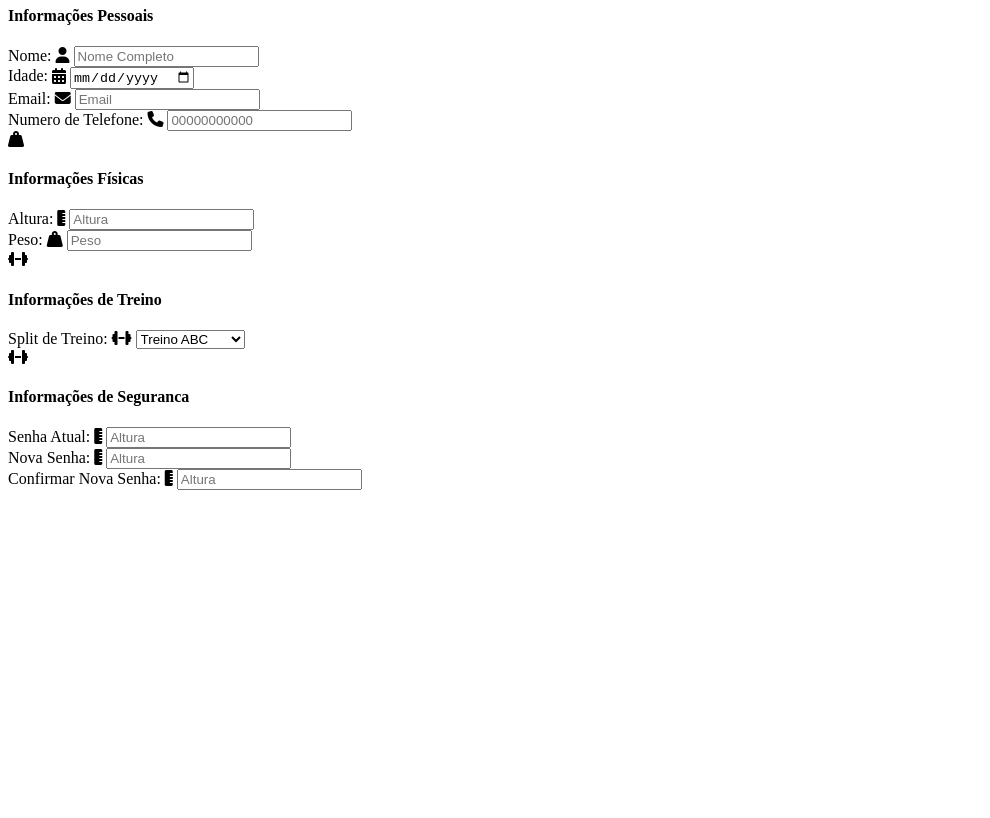
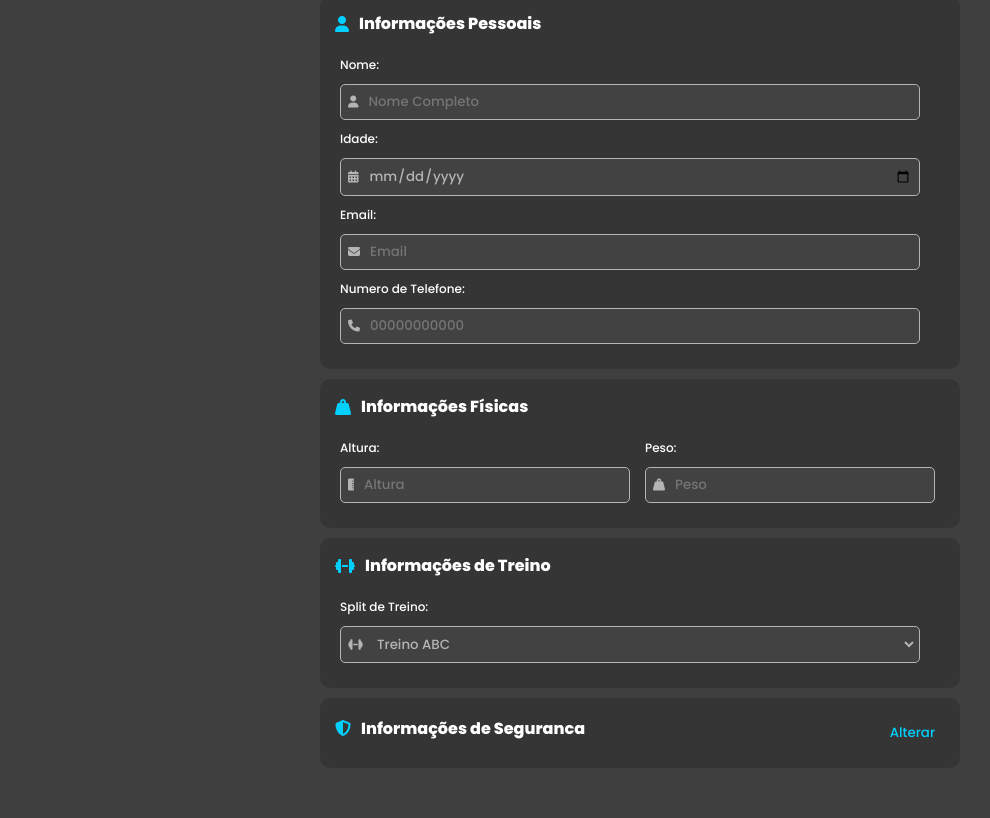
Before and after one commit to ErosFranklin/LIFE-FIT-BOOSTED, a website: page frontend/public/views/editing-user-data.html in a window 1280 px wide. Shown: the part 112-930 px from the top of the page, without its empty margins (0-990 px from the left). Before the commit the page ends 800 px from the top, so only its background shows below. Drawn offline with Linux system fonts and the light colour scheme.

Commit message:
style: applying style to the edit user data page

```diff
--- /dev/null
+++ b/frontend/public/javascript/modal-password.js
@@ -0,0 +1,14 @@
+function viewModal(){
+    const btn = document.getElementById("btn-security");
+    if(btn.innerText === "Alterar"){
+        btn.innerText = "Cancelar";
+        const modal = document.getElementById("infos-security");
+        modal.style.display = "flex";
+    }
+    else{
+        btn.innerText = "Alterar";
+        const modal = document.getElementById("infos-security");
+        modal.style.display = "none";
+    }
+
+}
--- /dev/null
+++ b/frontend/public/style/style-editing-user-data.css
@@ -0,0 +1,189 @@
+@import url('https://fonts.googleapis.com/css2?family=Poppins:ital,wght@0,500;0,800;0,900;1,500&display=swap');
+*{
+    margin:0;
+    padding:0;
+    font-family:'Poppins', sans-serif;
+    box-sizing:border-box;
+}
+:root {
+    --background-color: rgba(63, 63, 63, 1);
+    --background-color-2: rgba(53, 53, 53, 1);
+    --background-color-3: rgba(39, 39, 39, 1);
+    --text-color: #ffffff;
+    --important-color: rgba(0, 208, 255, 1);
+    --important-color-2: rgba(0, 125, 153, 1);
+    --border-color: rgba(180, 180, 180, 1);
+    --input-background-color: rgba(66, 66, 66, 1);
+}
+body {
+    min-height: 100vh;
+    width: 100vw;
+    display: flex;
+    justify-content: center;
+    align-items: start;
+    padding: 40px 0;
+    background-color: var(--background-color);
+    overflow-x: hidden;
+}
+.container-user-data{
+    display:flex;
+    justify-content: center;
+    align-items: center;
+    flex-direction: column;
+    width: 100vw;
+    height: auto;
+}
+.container-user-data .container-header-data{
+    display: flex;
+    align-items: center;
+    justify-content: left;
+    width: 60%;
+}
+.container-user-data .container-header-data h1{
+    padding: 10px;
+    color:var(--text-color);
+}
+.container-user-data .container-header-data h1 a{
+    text-decoration: none;
+    padding-right: 10px;
+    color:var(--border-color);
+}
+.container-user-data .container-user-datas{
+    display:flex;
+    align-items: center;
+    justify-content: center;
+    flex-direction: column;
+    width: 50%;
+}
+.container-user-datas .info-users,.info-physical, .info-trainning{
+    display: flex;
+    align-items: left;
+    justify-content:center;
+    flex-direction: column;
+    background-color: var(--background-color-2);
+    padding:15px;
+    border-radius:10px;
+    margin-bottom: 10px;
+    width: 100%;
+}
+.container-user-datas .info-users span, .info-physical span, .info-trainning span, .header-security span{
+    display:flex;
+    align-items: center;
+    padding-bottom:10px;
+}
+.container-user-datas .info-users span i , .info-physical span i, .info-trainning span i, .header-security span i{
+    color:var(--important-color);
+    padding-right: 10px;
+}
+.container-user-datas .info-users span h4, .info-physical span h4, .info-trainning span h4, .header-security span h4{
+    color:var(--text-color);
+}
+
+.container-user-datas .info-users .infos .info, .info-physical .infos .info, .info-trainning .infos .info, .header-security .infos .info{
+    width: 100%;
+    position:relative;
+    margin:10px 5px;
+    transition: all 0.2s ease-in-out;
+}
+.container-user-datas .info-users .infos .info span, .info-physical .infos .info span, .info-trainning .infos .info span, .header-security .infos .info span, .infos-security .info span{
+    color:var(--text-color);
+    font-size: 12px;
+}
+.container-user-datas .info-users .infos .info .info-component, .info-physical .infos .info .info-component, .info-trainning .infos .info .info-component, .infos-security .info .info-component{
+    max-width: 95%;
+    background:var(--input-background-color);
+    padding:2px;
+    border: 1px solid var(--border-color);
+    border-radius: 5px;
+}
+.container-user-datas .info-users .infos .info .info-component i, .info-physical .infos .info .info-component i, .info-trainning .infos .info .info-component i, .infos-security .info .info-component i{
+    font-size:12px;
+    color: var(--border-color);
+    padding:5px;
+}
+.info-trainning .infos .info .info-component select{
+    width: 100%;
+    border-radius: 5px;
+    padding:5px;
+    border: 1px solid var(--geral);
+    background-color: transparent;
+    color:var(--border-color);
+}
+.info-trainning .infos .info .info-component select:focus{
+    outline: none;
+    background-color: var(--background-color-2);
+    color: var(--important-color);
+}
+.container-user-datas .info-users .infos .info .info-component input, .info-physical .infos .info .info-component input, .infos-security .info .info-component input{
+    width: 100%;
+    padding:5px;
+    background: transparent;
+    border:none;
+    color:var(--border-color);
+}
+.container-user-datas .info-users .infos .info .info-component:focus-within, .info-physical .infos .info .info-component:focus-within, .info-trainning .infos .info .info-component:focus-within, .infos-security .info .info-component:focus-within{
+    outline: none;
+    border: 1px solid var(--important-color);
+    box-shadow: 0 0 5px var(--important-color);
+    color:var(--important-color);
+}
+.container-user-datas .info-users .infos .info .info-component:focus-within i, .info-physical .infos .info .info-component:focus-within i, .info-trainning .infos .info .info-component:focus-within i, .infos-security .info .info-component:focus-within i{
+    color: var(--important-color);
+}
+.container-user-datas .info-users .infos .info .info-component input:focus, .info-physical .infos .info .info-component input:focus, .infos-security .info .info-component input:focus{
+    outline: none;
+    border:none;
+}
+
+.info-physical .infos{
+    display: grid;
+    grid-template-columns: 50% 50%;
+}
+.info-security{
+    display: flex;
+    align-items: left;
+    justify-content:center;
+    flex-direction: column;
+    background-color: var(--background-color-2);
+    padding:15px;
+    border-radius:10px;
+    margin-bottom: 10px;
+    width: 100%;
+}
+.info-security .header-security{
+    display: flex;
+    align-items: center;
+    justify-content: space-between;
+    width: 100%;
+}
+.info-security .header-security button{
+    background-color: transparent;
+    border:none;
+    color:var(--important-color);
+    padding:10px;
+    cursor: pointer;
+    transition: .2s ease-in-out;
+}
+.info-security .header-security button:hover{
+    color:var(--important-color-2);
+}
+.info-security .infos-security{
+    display: none;
+    justify-content: center;
+    align-items: left;
+    flex-direction: column;
+    height: auto;
+}
+.infos-security .info{
+    display:flex;
+    flex-direction: column;
+    width: 100%;
+    position:relative;
+    margin:10px 5px;
+    transition: all 0.2s ease-in-out;
+}
+.infos-security .info .info-component{
+    display: flex;
+    align-items: center;
+    flex-direction: row;
+}
--- a/frontend/public/style/style-login.css
+++ b/frontend/public/style/style-login.css
@@ -129,7 +129,7 @@ body{
     padding:5px;
     background: transparent;
     border:none;
-    color:var(--border-color)
+    color:var(--border-color);
 }
 
 .container-components-account .component .label{
--- a/frontend/public/views/editing-user-data.html
+++ b/frontend/public/views/editing-user-data.html
@@ -4,6 +4,7 @@
     <meta charset="UTF-8">
     <meta name="viewport" content="width=device-width, initial-scale=1.0">
     <title>Editar Dados</title>
+    <link rel="stylesheet" href="../style/style-editing-user-data.css">
     <link rel="stylesheet" href="../style/style-spinner.css">
     <link rel="stylesheet" href="../style/style-menu.css">
     <link rel="stylesheet" href="https://cdnjs.cloudflare.com/ajax/libs/font-awesome/6.6.0/css/all.min.css" integrity="sha512-Kc323vGBEqzTmouAECnVceyQqyqdsSiqLQISBL29aUW4U/M7pSPA/gEUZQqv1cwx4OnYxTxve5UMg5GT6L4JJg==" crossorigin="anonymous" referrerpolicy="no-referrer" />
@@ -15,8 +16,6 @@
                 <h1><a href="../views/user-data.html"><i class="fa-solid fa-chevron-left"></i></a>Editar Perfil</h1>
             </div>
             <div class="container-user-datas">
-                <div class="container-grid-user-data">
-                    <div class="user-data-personal">
                         <div class="info-users">
                             <span><i class="fa-solid fa-user"></i><h4>Informações Pessoais</h1></span>
                             <div class="infos" id="infos">
@@ -86,24 +85,27 @@
                                 </div>
                               </div>
                         </div>
-                        <div class="info-secutiry">
-                            <span><i class="fa-solid fa-dumbbell"></i><h4>Informações de Seguranca</h1></span>
+                        <div class="info-security">
+                            <div class="header-security">
+                                <span><i class="fa-solid fa-shield-halved"></i><h4>Informações de Seguranca</h1></span>
+                                <button id="btn-security" onclick="viewModal()">Alterar</button>
+                            </div>
                             <div class="infos-security" id="infos-security">
-                                <div class="info-security">
+                                <div class="info">
                                     <span>Senha Atual:</span>
                                     <span class="info-component">
                                         <i class="fa-solid fa-ruler-vertical"></i>
                                         <input type="number" class="height-user" placeholder="Altura">
                                     </span>
                                 </div>
-                                <div class="info-security">
+                                <div class="info">
                                     <span>Nova Senha:</span>
                                     <span class="info-component">
                                         <i class="fa-solid fa-ruler-vertical"></i>
                                         <input type="number" class="height-user" placeholder="Altura">
                                     </span>
                                 </div>
-                                <div class="info-security">
+                                <div class="info">
                                     <span>Confirmar Nova Senha:</span>
                                     <span class="info-component">
                                         <i class="fa-solid fa-ruler-vertical"></i>
@@ -112,12 +114,10 @@
                                 </div>
                               </div>
                         </div>
-                    </div>
-                </div>
             </div>
         </div>
 
     </main>
-
+    <script src="../javascript/modal-password.js"></script>
 </body>
 </html>
```
Also changed, not shown: 1 other file.
